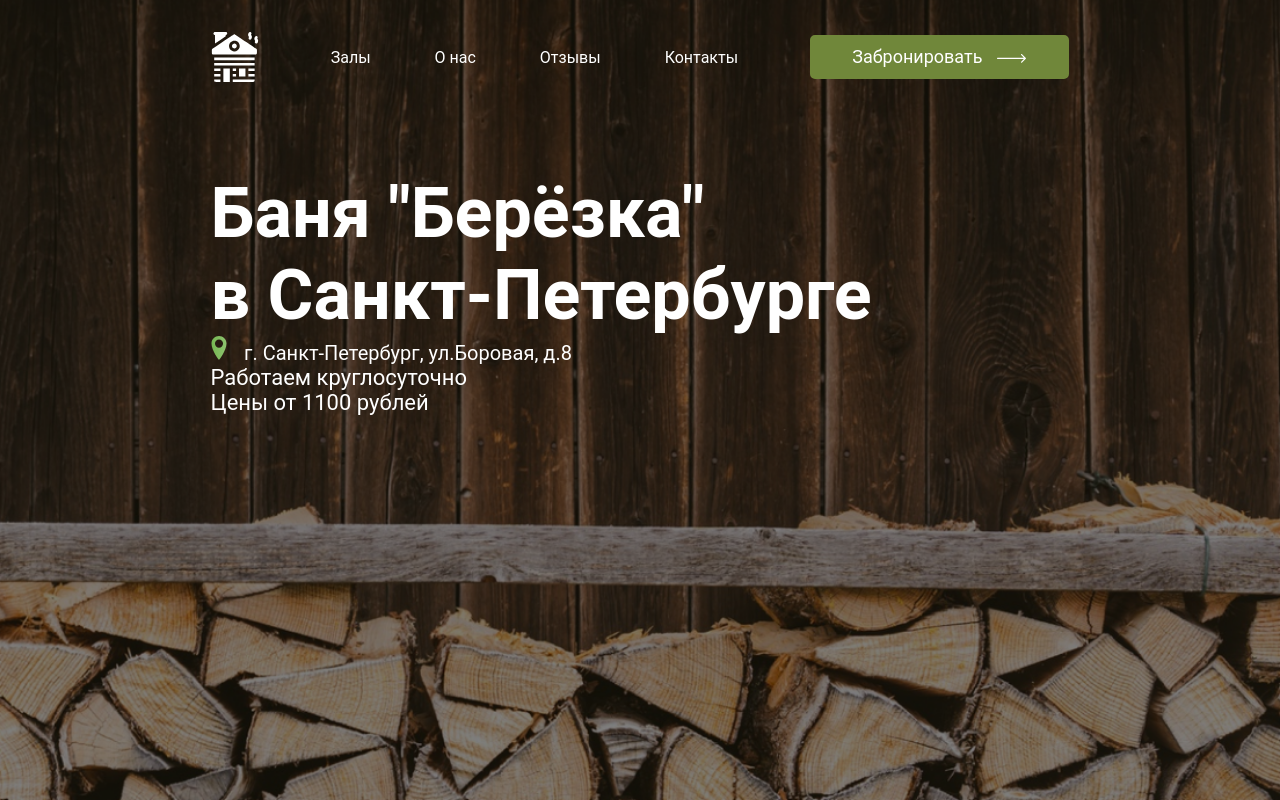
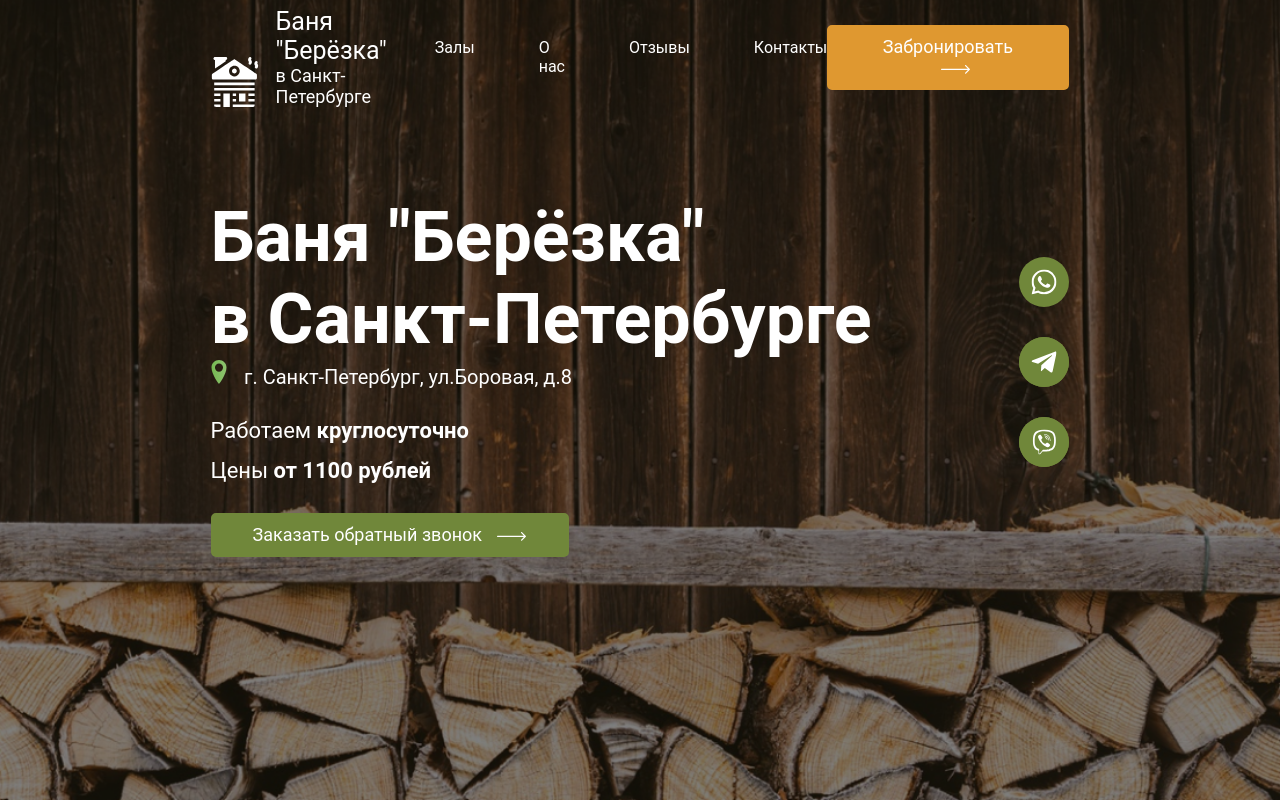
Before and after one commit to BogdanKolesov/bathhouse_react_website, a React (Create React App) app: page / in a window 1280 px wide. Built offline with nearby package versions, Linux system fonts and the light colour scheme.

Commit message:
fix: Hero

```diff
--- a/src/components/atoms/SocialIcon.js
+++ b/src/components/atoms/SocialIcon.js
@@ -1,11 +1,12 @@
 import styled from 'styled-components';
 import { COLOR_GREEN } from '../../constants/colors';
 
-export const SocialIcon = styled.div`
+export const SocialIcon = styled.a`
     background-color: ${COLOR_GREEN};
-    padding: 12.5px;
     border-radius: 50%;
     display: flex;
     justify-content: center;
     align-items: center;
+    height: 50px;
+    width: 50px;
 `
--- a/src/components/organismes/Header/Header.js
+++ b/src/components/organismes/Header/Header.js
@@ -1,7 +1,7 @@
 import React from 'react';
-import { AppContainer, Button } from '../../atoms'
+import { AppContainer } from '../../atoms'
 import { headerData } from '../../../data/headerData'
-import { HeaderContainer, HeaderInfo, HeaderLink, HeaderLinks, HeaderLogo, HeaderPhone } from './Header.styles';
+import { HeaderContainer, HeaderInfo, HeaderLink, HeaderLinks, HeaderLogo, HeaderPhone, HeaderButton } from './Header.styles';
 import { ICON_LOGO } from '../../../constants/icons';
 
 const Header = () => {
@@ -10,6 +10,10 @@ const Header = () => {
             <HeaderContainer>
                 <HeaderLogo>
                     <img src={ICON_LOGO} alt='Баня' />
+                    <p>
+                        <span>Баня "Берёзка"</span>
+                        <span>в Санкт-Петербурге</span>
+                    </p>
                 </HeaderLogo>
                 <HeaderLinks>
                     {
@@ -24,9 +28,9 @@ const Header = () => {
                     <HeaderPhone>
 
                     </HeaderPhone>
-                    <Button>
+                    <HeaderButton>
                         Забронировать
-                    </Button>
+                    </HeaderButton>
                 </HeaderInfo>
             </HeaderContainer>
         </AppContainer>
--- a/src/components/organismes/Header/Header.styles.js
+++ b/src/components/organismes/Header/Header.styles.js
@@ -1,5 +1,7 @@
 import { Link } from 'react-router-dom';
 import styled from 'styled-components';
+import { COLOR_ORANGE } from '../../../constants/colors';
+import { Button } from '../../atoms';
 
 export const HeaderContainer = styled.header`
     display: flex;
@@ -12,6 +14,22 @@ export const HeaderContainer = styled.header`
 export const HeaderLogo = styled.div`
     display: flex;
     align-items: flex-end;
+    img{
+        height: 100%;
+    }
+    p{
+        display: flex;
+        flex-direction: column;
+        margin-left: 17px;
+        height: 100%;
+        span{
+            font-size: 25px;
+            font-weight: 400;
+        }
+        span:last-child{
+            font-size: 18px;
+        }
+    }
 
 `
 export const HeaderLinks = styled.div`
@@ -32,3 +50,7 @@ export const HeaderInfo = styled.div`
 export const HeaderPhone = styled.div`
 
 `
+export const HeaderButton = styled(Button)`
+    background-color: ${COLOR_ORANGE};
+    border-color: ${COLOR_ORANGE};
+`
--- a/src/components/organismes/Hero/Hero.js
+++ b/src/components/organismes/Hero/Hero.js
@@ -1,7 +1,9 @@
 import React from 'react';
 import { ICON_MAPPOINT } from '../../../constants/icons';
-import { TextContainer, HeroBackground, HeroContainer, HeroSubtitle, HeroText } from './Hero.styles';
+import { TextContainer, HeroContent, HeroSocial, HeroBackground, HeroContainer, HeroSubtitle, HeroText, HeroTime, HeroPrice } from './Hero.styles';
 import Header from "../Header";
+import { Button, SocialIcon } from '../../atoms';
+import { socialIcons } from '../../../data/socialIcons';
 
 
 const Hero = () => {
@@ -9,6 +11,7 @@ const Hero = () => {
         <HeroContainer>
             <Header />
             <HeroBackground src='/assets/images/Hero/heroBackground.png' alt='' />
+            <HeroContent>
                 <TextContainer>
                     <HeroText>
                         <h1>
@@ -18,10 +21,23 @@ const Hero = () => {
                             <img src={ICON_MAPPOINT} alt='' />
                             г. Санкт-Петербург, ул.Боровая, д.8
                         </HeroSubtitle>
-                    <p>Работаем <bold>круглосуточно</bold></p>
-                    <p>Цены <bold>от 1100 рублей</bold></p>
+                        <HeroTime>Работаем <b>круглосуточно</b></HeroTime>
+                        <HeroPrice>Цены <b>от 1100 рублей</b></HeroPrice>
+                        <Button>
+                            Заказать обратный звонок
+                        </Button>
                     </HeroText >
+                    <HeroSocial>
+                        {
+                            socialIcons.map((icon, index) => (
+                                <SocialIcon key={index} href={icon.link}>
+                                    <img src={icon.social} alt={icon.alt} />
+                                </SocialIcon>
+                            ))
+                        }
+                    </HeroSocial>
                 </TextContainer >
+            </HeroContent>
         </HeroContainer >
     );
 }
--- a/src/components/organismes/Hero/Hero.styles.js
+++ b/src/components/organismes/Hero/Hero.styles.js
@@ -1,20 +1,32 @@
 import styled from 'styled-components';
-import { COLOR_WHITE } from '../../../constants/colors';
-import { AppContainer } from '../../atoms';
+import { AppContainer, Button, SocialIcon } from '../../atoms';
 
 export const HeroContainer = styled.section`
     width: 100%;
     position: relative;
     height: 100vh;
+    display: flex;
+    flex-direction: column;
+    align-items: center;
 `
 
 export const HeroSubtitle = styled.span`
-    color: ${COLOR_WHITE};
     font-size: 20px;
     margin-bottom: 29px;
     img{
         margin-right: 17.5px;
     }
+`
+export const HeroTime = styled.p`
+    margin-top: 29px;
+`
+
+export const HeroPrice = styled.p`
+    margin-top: 15px;
+`
+export const HeroContent = styled(AppContainer)`
+    display: flex;
+    justify-content: space-between;
 `
 
 export const HeroBackground = styled.img`
@@ -28,19 +40,31 @@ export const HeroBackground = styled.img`
 `
 export const HeroText = styled.div`
     h1{
-        color: ${COLOR_WHITE};
         font-size: 70px;
         display: flex;
         flex-direction: column;
     }
     p{
         font-size: 22px;
-        color: ${COLOR_WHITE};
-        &:nth-child(1){
-            margin-top: 29px;
-        }
+    }
+    ${Button}{
+        margin-top: 30px;
     }
 `
-export const TextContainer = styled(AppContainer)`
-    margin-top: 86px;
+export const TextContainer = styled.div`
+    width: 100%;
+    margin-top: 110px;
+    display: flex;
+    justify-content: space-between;
 `
+
+export const HeroSocial = styled.div`
+    display: flex;
+    flex-direction: column;
+    align-items: center;
+    justify-content: center;
+    height: 100%;
+    ${SocialIcon}{
+        margin-bottom: 30px;
+    }
+`
--- /dev/null
+++ b/src/data/socialIcons.js
@@ -0,0 +1,17 @@
+export const socialIcons = [
+    {
+        social: '/assets/icons/whatsapp.svg',
+        alt: 'WhatsApp',
+        link: 'https://www.whatsapp.com/'
+    },
+    {
+        social: '/assets/icons/telegram.svg',
+        alt: 'Telegram',
+        link: 'https://www.telegram.org/'
+    },
+    {
+        social: '/assets/icons/viber.svg',
+        alt: 'Viber',
+        link: 'https://www.viber.com/'
+    }
+]
```
Lines whose indentation alone changed are shown as unchanged.
